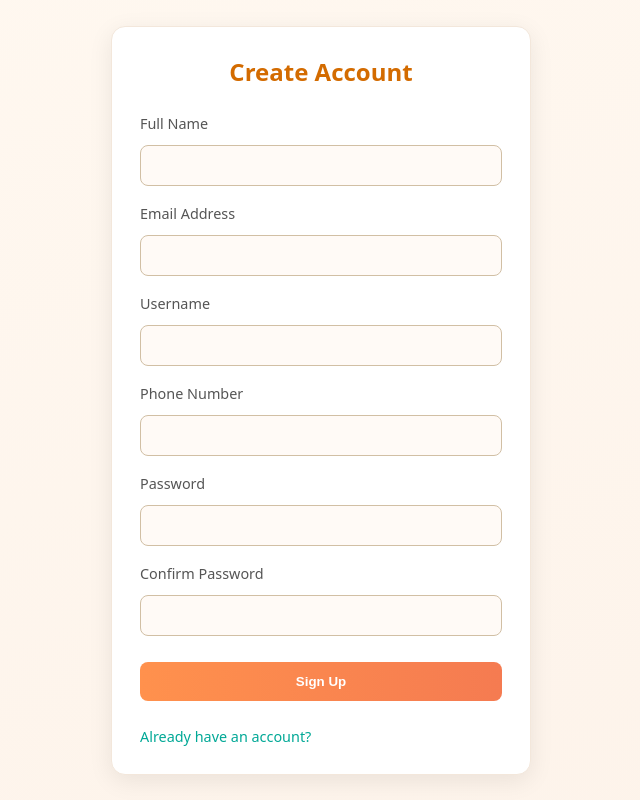
After one commit to jvwb0/Flight-booking, a PHP site: page /Views/register.php in a window 1280 px wide. The commit adds this page. Shown: the whole page, without its empty margins (319-959 px from the left). Run offline with PHP 8.4, Linux system fonts and the light colour scheme.

Commit message:
- reworked css color scheme, - added register page

```diff
--- /dev/null
+++ b/Project/Views/register.php
@@ -0,0 +1,40 @@
+<!doctype html>
+<html lang="en">
+<head>
+  <meta charset="utf-8">
+  <meta name="viewport" content="width=device-width, initial-scale=1">
+  <title>Create Account</title>
+  <link rel="stylesheet" href="../assets/styles.css">
+</head>
+<body>
+  <main class="card">
+    <h1 class="title">Create Account</h1>
+
+    <form class="form" method="post">
+      <label class="label" for="fullname">Full Name</label>
+      <input class="input" id="fullname" name="fullname" type="text" required>
+
+      <label class="label" for="email">Email Address</label>
+      <input class="input" id="email" name="email" type="email" required>
+
+      <label class="label" for="username">Username</label>
+      <input class="input" id="username" name="username" type="text" required>
+
+      <label class="label" for="phone">Phone Number</label>
+      <input class="input" id="phone" name="phone" type="tel" required>
+
+      <label class="label" for="password">Password</label>
+      <input class="input" id="password" name="password" type="password" required>
+
+      <label class="label" for="confirm">Confirm Password</label>
+      <input class="input" id="confirm" name="confirm" type="password" required>
+
+      <button class="btn" type="submit">Sign Up</button>
+
+      <div class="links">
+        <a class="link" href="login.php">Already have an account?</a>
+      </div>
+    </form>
+  </main>
+</body>
+</html>
--- a/Project/assets/styles.css
+++ b/Project/assets/styles.css
@@ -1,9 +1,103 @@
-:root{
-    background-color: antiquewhite;
-}
+
+* { box-sizing: border-box; }
+html, body { height: 100%; }
 
 body {
   margin: 0;
-  font-family: Arial, Helvetica, sans-serif;
-  background: #f4f4f4;
+  font-family: system-ui, -apple-system, Segoe UI, Roboto, Helvetica, Arial, sans-serif;
+  background: linear-gradient(160deg, #fff8f0 0%, #fdf3ea 100%); /* soft sunset gradient */
+  color: #2f2f2f;
+  display: flex;
+  align-items: center;
+  justify-content: center;
+  padding: 24px;
 }
+
+.card {
+  width: 100%;
+  max-width: 420px;
+  background: #ffffff;
+  border: 1px solid #f3e7db;
+  border-radius: 14px;
+  padding: 28px;
+  box-shadow: 0 6px 25px rgba(0,0,0,0.08);
+}
+
+.title {
+  margin: 0 0 20px;
+  font-size: 1.5rem;
+  font-weight: 600;
+  text-align: center;
+  color: #d36b00;
+}
+
+.form {
+  display: flex;
+  flex-direction: column;
+  gap: 12px;
+}
+
+.label {
+  font-size: 0.9rem;
+  color: #555;
+  margin-top: 6px;
+}
+
+.input {
+  width: 100%;
+  padding: 12px 14px;
+  border-radius: 8px;
+  border: 1px solid #d1bfa4;
+  background: #fffaf6;
+  color: #2f2f2f;
+  outline: none;
+  transition: 0.2s;
+}
+
+.input:focus {
+  border-color: #ff914d;
+  box-shadow: 0 0 0 3px rgba(255,145,77,0.25);
+}
+
+.btn {
+  margin-top: 14px;
+  width: 100%;
+  padding: 12px 14px;
+  border: none;
+  border-radius: 8px;
+  background: linear-gradient(90deg, #ff914d, #f57b51);
+  color: white;
+  font-weight: 600;
+  cursor: pointer;
+  transition: transform 0.15s ease, box-shadow 0.15s ease;
+}
+
+.btn:hover {
+  transform: translateY(-2px);
+  box-shadow: 0 4px 12px rgba(245,123,81,0.4);
+}
+
+.links {
+  margin-top: 14px;
+  display: flex;
+  justify-content: space-between;
+  flex-wrap: wrap;
+  gap: 10px;
+}
+
+.link {
+  color: #00a896;
+  font-size: 0.9rem;
+  text-decoration: none;
+  font-weight: 500;
+}
+
+.link:hover {
+  text-decoration: underline;
+  color: #028090;
+}
+
+/* Subtle animation feel */
+input, button {
+  transition: all 0.2s ease;
+}
```
Also changed, not shown: Project/Views/View.php (deleted, +0 -31 lines), Project/Views/login.php (added, +29 -0 lines).
